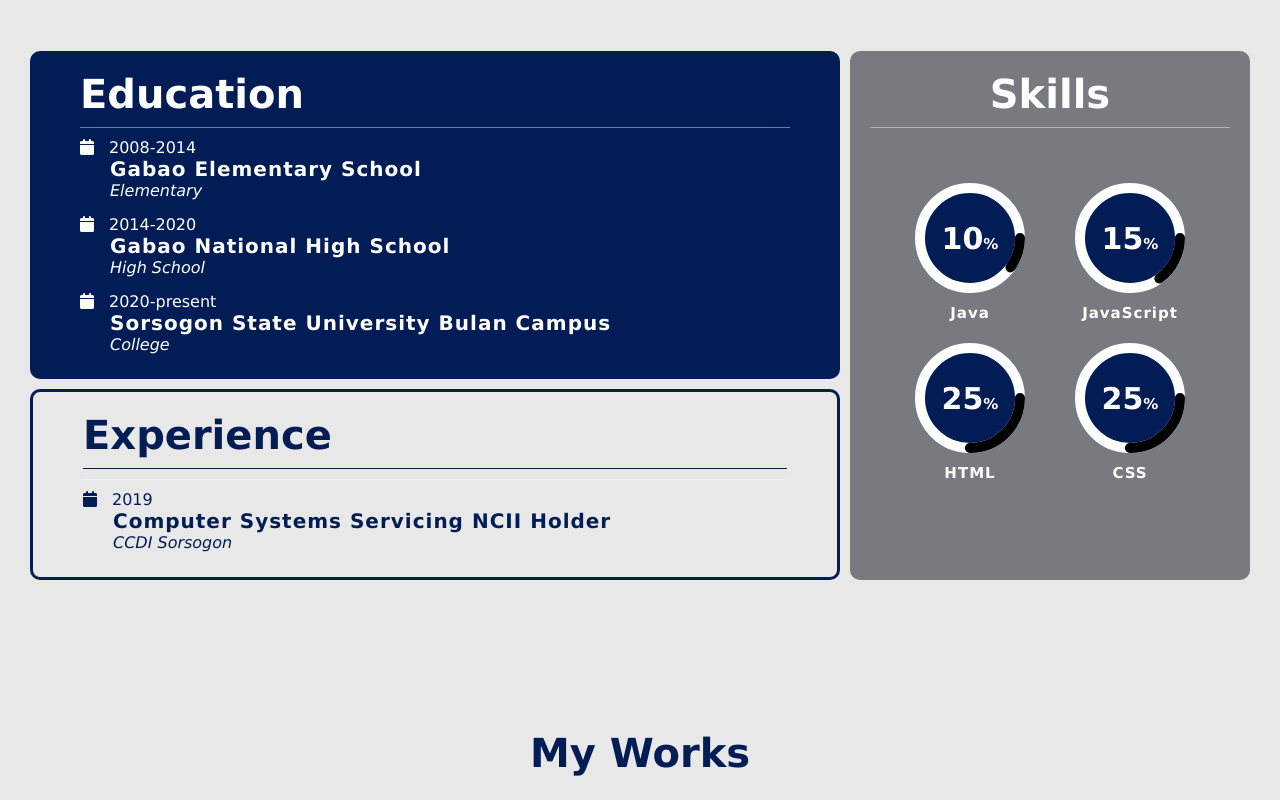
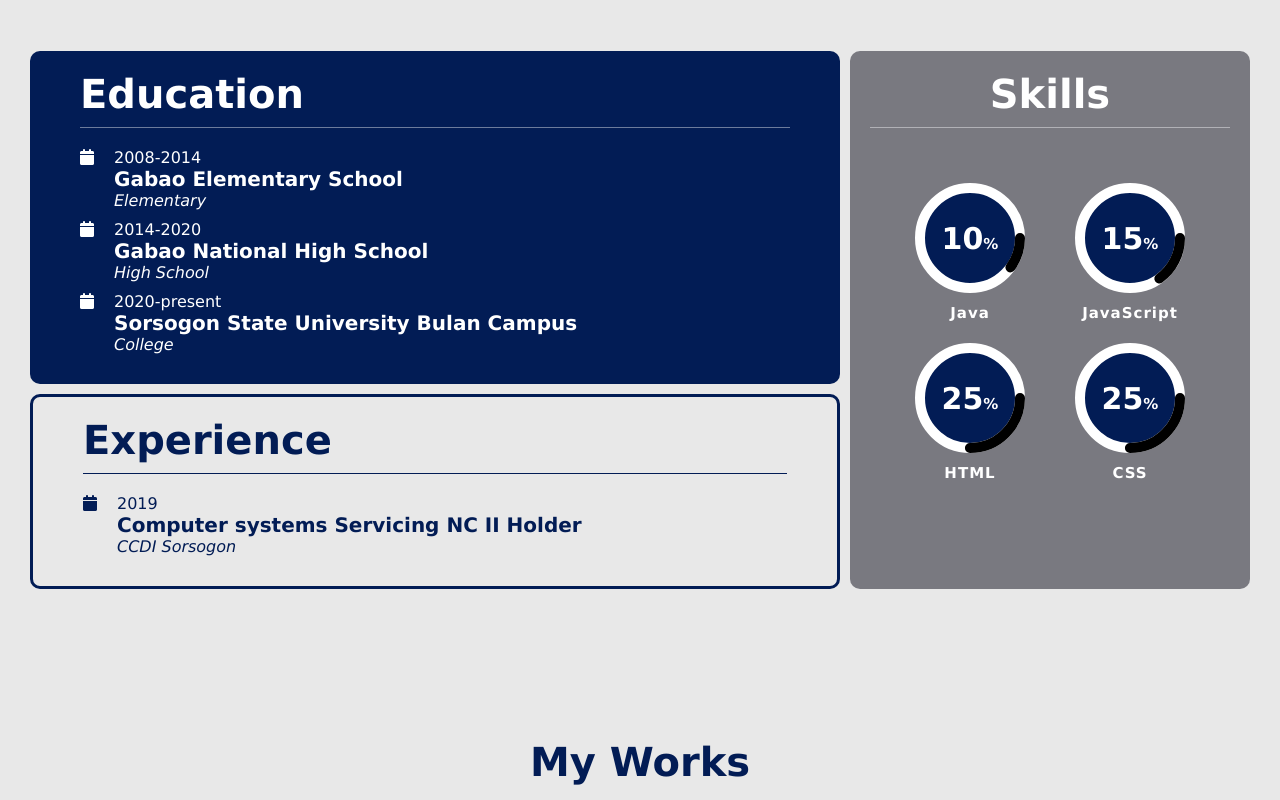
Before and after one commit to angelocrisoseo/angelocrisoseo.github.io, a plain HTML site: page index.html in a window 1280 px wide. Shown: the part 1600-2400 px from the top of the page. Drawn offline with Linux system fonts and the light colour scheme; grey boxes are pictures that could not be loaded.

Commit message:
updated css and html

```diff
--- a/index.html
+++ b/index.html
@@ -23,7 +23,7 @@
                 <h2>SPACE</h2>
                     <nav class = "homeNav">
                         <ul>
-                            <li><a href="#about">ABOUT</a></li>
+                            <li><a href="#about">ABOUt</a></li>
                             <li><a href="#resume">RESUME</a></li>
                             <li><a href="#portfolio">PORTFOLIO</a></li>
                             <li><a href="#contact">CONTACT</a></li>
@@ -85,12 +85,37 @@
                 <header class="cardHeader">
                     <h3>Education</h3>
                 </header>
-                <div>
-                    <ul class = edList>
-                        <li><i class="fa-sharp fa-solid fa-calendar"></i>2008-2014<br><span class = edHL>Gabao Elementary School</span><br><span class="subs">Elementary</span></li>
-                        <li><i class="fa-sharp fa-solid fa-calendar"></i>2014-2020<br><span class = edHL>Gabao National High School</span><br><span class="subs">High School</span></li>
-                        <li><i class="fa-sharp fa-solid fa-calendar"></i>2020-present<br><span class = edHL>Sorsogon State University Bulan Campus</span><br><span class="subs">College</span></li>
-                    </ul>
+                <div class="contentS">
+                    <div class="subC">
+                        <div class="icon">
+                            <i class="fa-sharp fa-solid fa-calendar"></i>
+                        </div>
+                        <div class="contentR">
+                            <p>
+                                2008-2014<br><span class = edHL>Gabao Elementary School</span><br><span class="subs">Elementary</span>
+                            </p>
+                        </div>
+                    </div>
+                    <div class="subC">
+                        <div class="icon">
+                            <i class="fa-sharp fa-solid fa-calendar"></i>
+                        </div>
+                        <div class="contentR">
+                            <p>
+                                2014-2020<br><span class = edHL>Gabao National High School</span><br><span class="subs">High School</span>
+                            </p>
+                        </div>
+                    </div>
+                    <div class="subC">
+                        <div class="icon">
+                            <i class="fa-sharp fa-solid fa-calendar"></i>
+                        </div>
+                        <div class="contentR">
+                            <p>
+                                2020-present<br><span class = edHL>Sorsogon State University Bulan Campus</span><br><span class="subs">College</span>
+                            </p>
+                        </div>
+                    </div>
                 </div>
             </div>
 
@@ -98,10 +123,17 @@
                 <header class="cardHeader">
                     <h3>Experience</h3>
                 </header>
-                <div>
-                    <ul class = edList>
-                        <li><i class="fa-sharp fa-solid fa-calendar"></i>2019<br><span class = edHL>Computer Systems Servicing NCII Holder</span><br><span class="subs">CCDI Sorsogon</span></li>
-                    </ul>
+                <div class="contentS">
+                    <div class="subC">
+                        <div class="icon">
+                            <i class="fa-sharp fa-solid fa-calendar"></i>
+                        </div>
+                        <div class="contentR">
+                            <p>
+                                2019<br><span class = edHL>Computer systems Servicing NC II Holder</span><br><span class="subs">CCDI Sorsogon</span>
+                            </p>
+                        </div>
+                    </div>
                 </div>
             </div>
 
@@ -222,8 +254,9 @@
                 <p><i class="fa-solid fa-envelope"></i>angelocrisoseo@gmail.com</p>
                 <p><i class="fa-solid fa-phone"></i>09924214165</p>
                 <p><i class="fa-solid fa-location-dot"></i>Purok 2 Gabao, Irosin, Sorsogon 4707</p>
-                <a href="img/about.png" download class="btn btn3">Download Resume</a>
-
+                <div class="button">
+                    <a href="img/about.png" download class="btn btn3">Download Resume</a>
+                </div>
             </div>
             <div class="contactRight">
                 <form>
--- a/style.css
+++ b/style.css
@@ -161,11 +161,24 @@ nav ul li a:hover{
 }
 
 /*---------------resume--------*/
+.contentS{
+    margin-top: 20px;
+}
+.subC{
+    display: flex;
+    gap: 20px;
+    margin-bottom: 10px;
+}
+.icon{
+    color: #ffffff;
+}
+.contentR{
+    color:#fff;
 
-#resume li .edHL{
+}
+.contentR .edHL{
+    font-weight: 1000;
     font-size: 20px;
-    font-weight: 1000;
-    letter-spacing: 1px;
 }
 .subs{
     font-size: 16px;
@@ -185,15 +198,6 @@ nav ul li a:hover{
     grid-template-columns: repeat(auto-fit, minmax(250px, 1fr));
     gap: 10px;
 }
-#resume li{
-    list-style: none;
-}
-#resume li i{
-    padding-right: 15px;
-}
-#resume li span{
-    padding-left: 30px;
-}
 .card{
     border-radius: 10px;
     transition: transform 0.3s;
@@ -205,24 +209,18 @@ nav ul li a:hover{
     background-color:#021c55;
     padding: 20px 50px;
 }
-.edList li{
-    color: #fff;
-    margin-bottom: 5px;;
-    padding-top: 10px;
-}
 .cardTrans{
     background-color: #e8e8e8;
     border: #021c55 3px solid;
     padding: 20px 50px;
 }
-.cardTrans .cardHeader h3{
+.cardTrans .icon, .cardTrans .contentR{
+    color:#021c55;
+}
+#resume .cardTrans header{
+    border-bottom: #021c55 1px solid;
     color: #021c55;
-    border-bottom: #021c55 1px solid;
     padding-bottom: 10px;
-}
-.cardTrans .edList li{
-    color: #021c55;
-    font-weight: 300;
 }
 .cardGrey{
     background-color: #24243090;
@@ -462,11 +460,6 @@ nav ul li a:hover{
 .fa-solid:hover{
     color:#021c55
 }
-.contactLeft .btn3{
-    font-size: 15px;
-    position: absolute;
-    margin-top: 15px;
-}
 .btn3, .btn4{
     background: #e8e8e8;
     border:#021c55 3px solid;
@@ -651,15 +644,20 @@ footer .footContainer .socialIcons2 a:hover{
     }
 
     /*--------------------------resume-------------------*/
-    #resume li{
-        font-size: 13px;
+    .contentR .edHL{
+        font-weight: 1000;
+        font-size: 15px;
+    }
+    .contentR p{
+        font-size: 12px;
+    }
+    .icon{
+        font-size: 12px;
+    }
+    .subC{
+        gap: 15px
     }
 
-    #resume li .edHL{
-        font-size: 15px;
-        font-weight: 1000;
-        letter-spacing: 1px;
-    }
     .subs{
         font-size: 14px;
         font-style:italic;
@@ -698,6 +696,7 @@ footer .footContainer .socialIcons2 a:hover{
             letter-spacing: 1px;
             font-size:15px;
     }
+
 
     .resContainer{
             grid-template-columns: 1fr;
```
